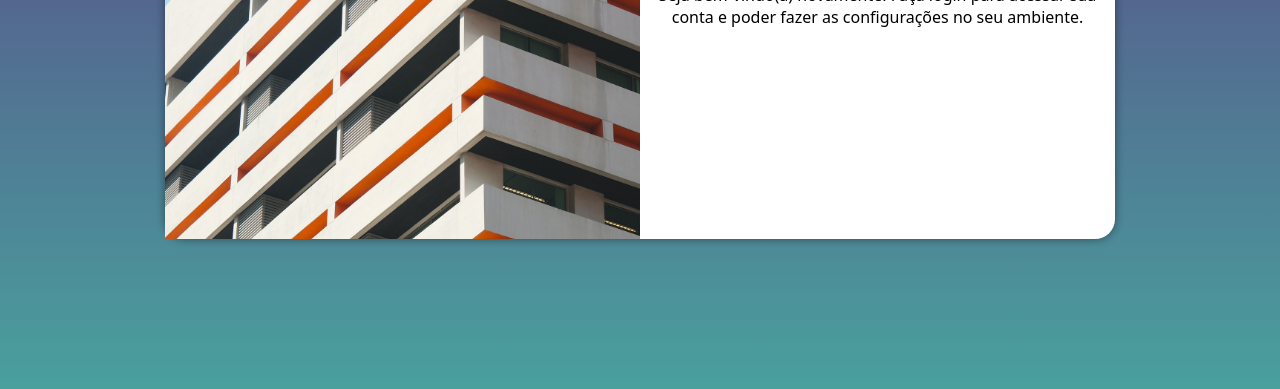
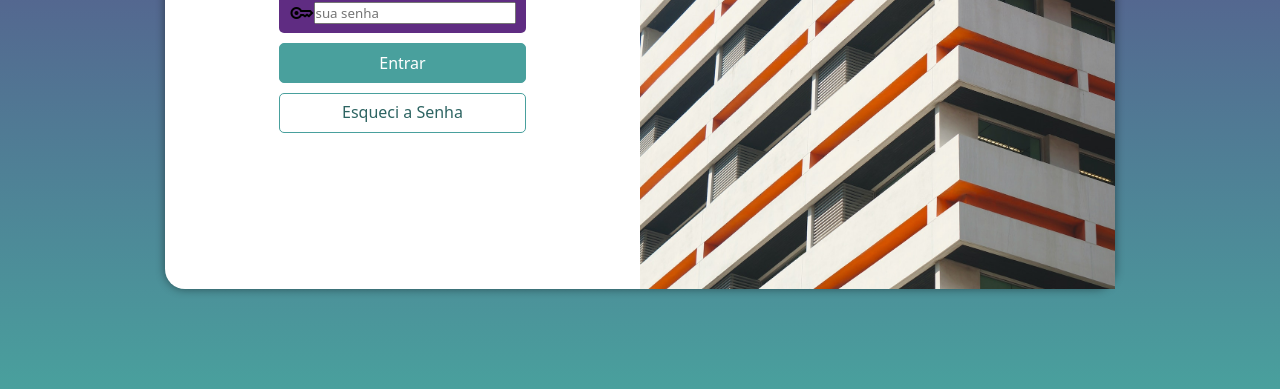
Before and after one commit to David-Santos94/html-css, a plain HTML site: page projetos/Login/index.html in a window 1280 px wide. Shown: the part 411-800 px from the top of the page. Drawn offline with nearby package versions, Linux system fonts and the light colour scheme.

Commit message:
Atualização Projeto Login

```diff
--- a/projetos/Login/estilos/media-query.css
+++ b/projetos/Login/estilos/media-query.css
@@ -18,7 +18,7 @@ Grandes telas: acima de 1200px
     #login {
         flex-direction: row;
         width: 80vw;
-        height: 60vh;
+        height: 80vh;
     }
 
     #imagem {
@@ -39,7 +39,7 @@ Grandes telas: acima de 1200px
     }
 
     #login {
-        flex-direction: row;
+        flex-direction: row-reverse;
         width: 950px;
     }
 
--- a/projetos/Login/estilos/style.css
+++ b/projetos/Login/estilos/style.css
@@ -33,7 +33,7 @@ main {
 
     background-color: white;
     width: 250px;
-    height: 500px;
+    height: 600px;
     border-radius: 20px;
     box-shadow: 0px 0px 10px rgba(0, 0, 0, 0.450);
 
@@ -43,12 +43,11 @@ main {
 
 #imagem {
     display: flex;
-
     background: #5f2c82 url(../imagens/photo.jpg) no-repeat;
     background-size: cover;
     background-position: center top;
     height: 200px;
-    border-radius: 20px 0px 0px 0px;
+    border-radius: 20px 20px 0px 0px;
 }
 
 #formulario {
@@ -58,9 +57,72 @@ main {
     align-items: center;
 
     padding: 10px;
-    height: 300px;
+    height: 400px;
 }
 
 #formulario > h1, p {
     text-align: center;
+    margin-bottom: 10px;
 }
+
+form {
+    display: flex;
+    flex-direction: column;
+    justify-content: center;
+    align-items: center;
+
+    padding: 10px;
+}
+
+.campo {
+    display: flex;
+    flex-direction: row;
+    justify-content: center;
+    align-items: center;
+    background-color: #5f2c82;
+    width: 100%;
+    height: 40px;
+    margin: 5px 0;
+    border-radius: 5px;
+    padding: 10px;
+
+}
+
+.campo > label {
+    display: none;
+}
+
+#entrar {
+    font-size: 1em;
+    background-color: #49a09d;
+    color: white;
+    width: 100%;
+    height: 40px;
+    margin: 5px 0px;
+    border: 1px solid #49a09d;
+    border-radius: 5px;
+    cursor: pointer;
+}
+
+#entrar:hover {
+    background-color: #2d6462;
+}
+
+#esqueci-senha {
+    text-align: center;
+    text-decoration: none;
+    font-size: 1em;
+    background-color: white;
+    color: #2d6462;
+    width: 100%;
+    height: 40px;
+    padding: 7px;
+    margin: 5px 0px;
+    border: 1px solid #49a09d;
+    border-radius: 5px;
+
+}
+
+#esqueci-senha:hover {
+    background-color: #6cd3cf;
+}
--- a/projetos/Login/index.html
+++ b/projetos/Login/index.html
@@ -4,6 +4,7 @@
     <meta charset="UTF-8">
     <meta http-equiv="X-UA-Compatible" content="IE=edge">
     <meta name="viewport" content="width=device-width, initial-scale=1.0">
+    <link rel="stylesheet" href="https://fonts.googleapis.com/css2?family=Material+Symbols+Outlined:opsz,wght,FILL,GRAD@48,400,0,0" />
     <link rel="stylesheet" href="estilos/style.css">
     <link rel="stylesheet" href="estilos/media-query.css">
     <title>Login</title>
@@ -18,6 +19,22 @@
                 <h1>login</h1>
                 <p>Seja bem-vindo(a) novamente. Faça login para acessar sua conta e poder fazer as configurações no seu ambiente.</p>
                 <form action="login.php" method="post">
+                    <div class="campo">
+                        <span class="material-symbols-outlined">
+                            person
+                        </span>
+                        <input type="email" name="login" id="ilogin" placeholder="seu e-mail" autocomplete="email" required maxlength="30">
+                        <label for="ilogin">Login</label>
+                    </div>
+                    <div class="campo">
+                        <span class="material-symbols-outlined">
+                            key
+                        </span>
+                        <input type="password" name="senha" id="isenha" placeholder="sua senha" autocomplete="current-password" required minlength="8" maxlength="20">
+                        <label for="isenha">Senha</label>
+                    </div>
+                    <input type="submit" value="Entrar" id="entrar">
+                    <a href="esqueci.html" id="esqueci-senha">Esqueci a Senha</a>
 
                 </form>
             </div>
```
